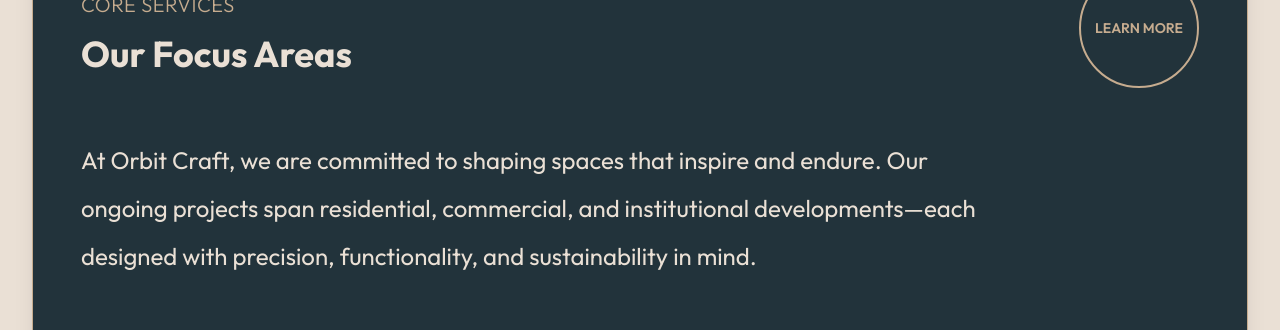
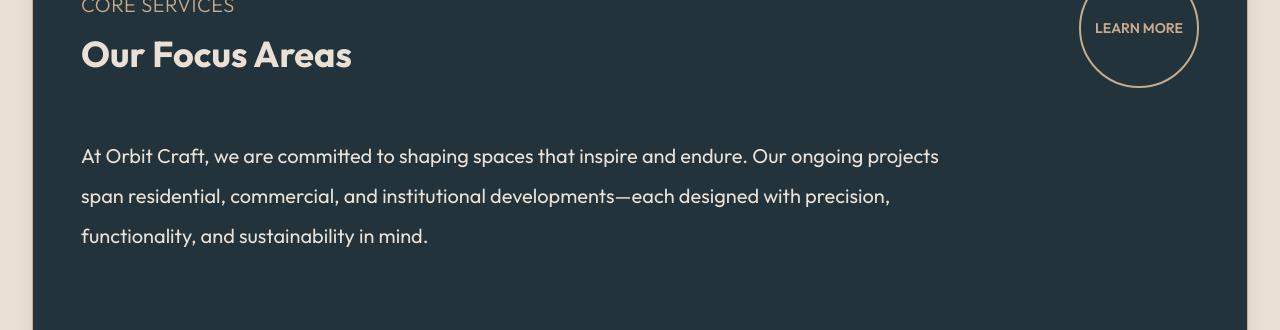
Before and after one commit to dancun48/orbit-craft, a React (Vite) app: page / in a window 1280 px wide. Shown: the part 2300-2630 px from the top of the page. Built offline with nearby package versions, Linux system fonts and the light colour scheme.

Commit message:
git commit -m "second commit"

```diff
--- a/src/components/Services.jsx
+++ b/src/components/Services.jsx
@@ -106,7 +106,7 @@ const Services = () => {
           </div>
 
           <div className="flex flex-col lg:flex-row justify-between">
-            <p className="text-base sm:text-lg md:text-xl lg:text-xl xl:text-2xl text-[#EAE0D5] leading-relaxed sm:leading-loose max-w-4xl">
+            <p className="text-base sm:text-lg md:text-xl lg:text-xl xl:text-xl text-[#EAE0D5] leading-relaxed sm:leading-loose max-w-4xl">
               At Orbit Craft, we are committed to shaping spaces that inspire and endure. Our ongoing projects span residential, commercial, and institutional developments—each designed with precision, functionality, and sustainability in mind.
             </p>
           </div>
```
